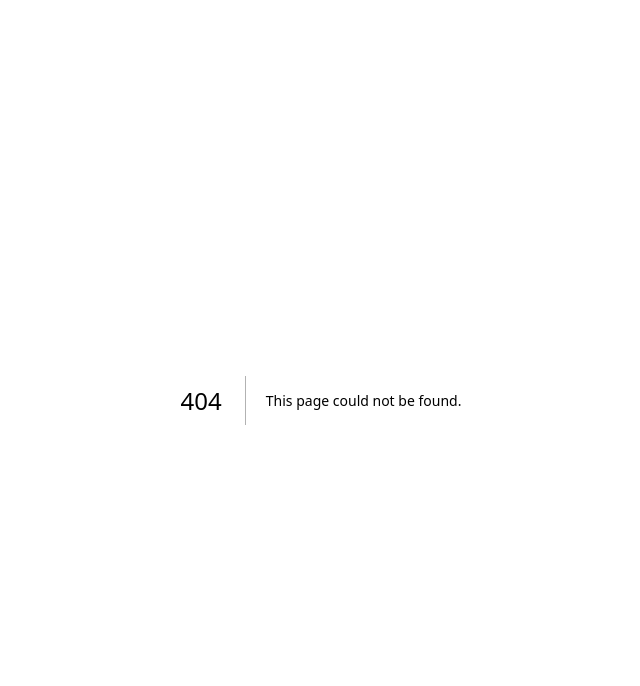
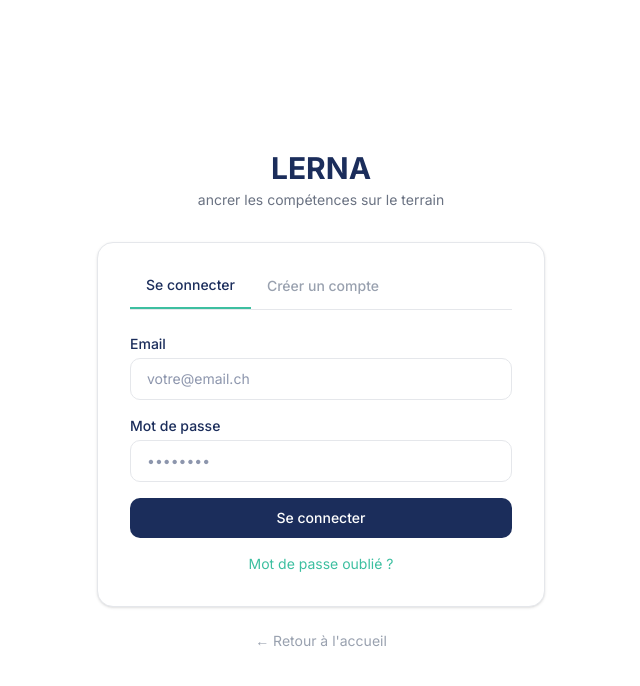
Before and after one commit to francoisrenevier-beep/lerna-platform, a Next.js app: page /connexion in a window 1280 px wide. Before the commit this address had no page. Shown: the top 686 px of the page, without its empty margins (319-959 px from the left). Built offline with nearby package versions, Linux system fonts and the light colour scheme.

Commit message:
Add ConnexionPage component for login and registration

```diff
--- /dev/null
+++ b/app/connexion/page.tsx
@@ -0,0 +1,125 @@
+"use client"
+
+import { useState } from "react"
+
+export default function ConnexionPage() {
+  const [tab, setTab] = useState<"login" | "register">("login")
+
+  return (
+    <div className="min-h-screen bg-white flex flex-col items-center justify-center px-4">
+      <div className="mb-8 text-center">
+        <h1 className="text-3xl font-bold text-[#1B2D5B]">LERNA</h1>
+        <p className="text-gray-500 text-sm mt-1">ancrer les compétences sur le terrain</p>
+      </div>
+
+      <div className="w-full max-w-md bg-white border border-gray-200 rounded-2xl shadow-sm p-8">
+        {/* Tabs */}
+        <div className="flex mb-6 border-b border-gray-200">
+          <button
+            onClick={() => setTab("login")}
+            className={`pb-3 px-4 text-sm font-medium transition-colors ${
+              tab === "login"
+                ? "border-b-2 border-[#3DBFA0] text-[#1B2D5B]"
+                : "text-gray-400"
+            }`}
+          >
+            Se connecter
+          </button>
+          <button
+            onClick={() => setTab("register")}
+            className={`pb-3 px-4 text-sm font-medium transition-colors ${
+              tab === "register"
+                ? "border-b-2 border-[#3DBFA0] text-[#1B2D5B]"
+                : "text-gray-400"
+            }`}
+          >
+            Créer un compte
+          </button>
+        </div>
+
+        {/* Login */}
+        {tab === "login" && (
+          <div className="space-y-4">
+            <div>
+              <label className="block text-sm font-medium text-[#1B2D5B] mb-1">Email</label>
+              <input
+                type="email"
+                className="w-full border border-gray-200 rounded-lg px-4 py-2.5 text-sm focus:outline-none focus:ring-2 focus:ring-[#3DBFA0]"
+                placeholder="votre@email.ch"
+              />
+            </div>
+            <div>
+              <label className="block text-sm font-medium text-[#1B2D5B] mb-1">Mot de passe</label>
+              <input
+                type="password"
+                className="w-full border border-gray-200 rounded-lg px-4 py-2.5 text-sm focus:outline-none focus:ring-2 focus:ring-[#3DBFA0]"
+                placeholder="••••••••"
+              />
+            </div>
+            <button className="w-full bg-[#1B2D5B] text-white py-2.5 rounded-lg text-sm font-medium hover:bg-[#152347] transition-colors">
+              Se connecter
+            </button>
+            <p className="text-center text-sm text-[#3DBFA0] cursor-pointer hover:underline">
+              Mot de passe oublié ?
+            </p>
+          </div>
+        )}
+
+        {/* Register */}
+        {tab === "register" && (
+          <div className="space-y-4">
+            <div className="grid grid-cols-2 gap-3">
+              <div>
+                <label className="block text-sm font-medium text-[#1B2D5B] mb-1">Prénom</label>
+                <input
+                  type="text"
+                  className="w-full border border-gray-200 rounded-lg px-4 py-2.5 text-sm focus:outline-none focus:ring-2 focus:ring-[#3DBFA0]"
+                  placeholder="Marie"
+                />
+              </div>
+              <div>
+                <label className="block text-sm font-medium text-[#1B2D5B] mb-1">Nom</label>
+                <input
+                  type="text"
+                  className="w-full border border-gray-200 rounded-lg px-4 py-2.5 text-sm focus:outline-none focus:ring-2 focus:ring-[#3DBFA0]"
+                  placeholder="Dupont"
+                />
+              </div>
+            </div>
+            <div>
+              <label className="block text-sm font-medium text-[#1B2D5B] mb-1">Email</label>
+              <input
+                type="email"
+                className="w-full border border-gray-200 rounded-lg px-4 py-2.5 text-sm focus:outline-none focus:ring-2 focus:ring-[#3DBFA0]"
+                placeholder="votre@email.ch"
+              />
+            </div>
+            <div>
+              <label className="block text-sm font-medium text-[#1B2D5B] mb-1">Mot de passe</label>
+              <input
+                type="password"
+                className="w-full border border-gray-200 rounded-lg px-4 py-2.5 text-sm focus:outline-none focus:ring-2 focus:ring-[#3DBFA0]"
+                placeholder="••••••••"
+              />
+            </div>
+            <div>
+              <label className="block text-sm font-medium text-[#1B2D5B] mb-1">Confirmer le mot de passe</label>
+              <input
+                type="password"
+                className="w-full border border-gray-200 rounded-lg px-4 py-2.5 text-sm focus:outline-none focus:ring-2 focus:ring-[#3DBFA0]"
+                placeholder="••••••••"
+              />
+            </div>
+            <button className="w-full bg-[#3DBFA0] text-white py-2.5 rounded-lg text-sm font-medium hover:bg-[#2ea88b] transition-colors">
+              Créer mon compte
+            </button>
+          </div>
+        )}
+      </div>
+
+      <a href="/" className="mt-6 text-sm text-gray-400 hover:text-[#1B2D5B] transition-colors">
+        ← Retour à l'accueil
+      </a>
+    </div>
+  )
+}
```
